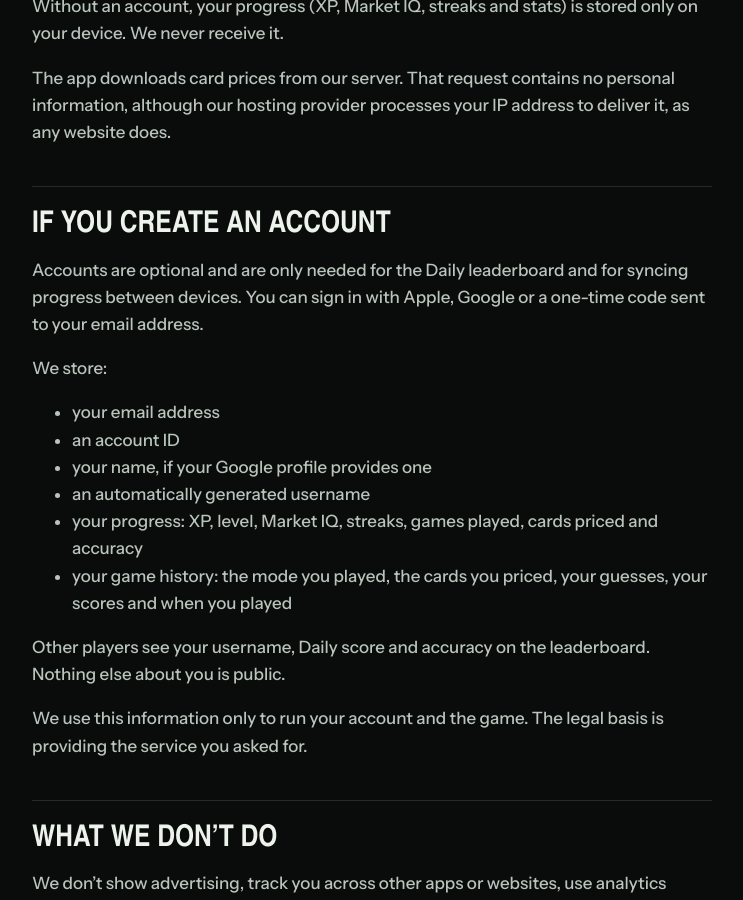
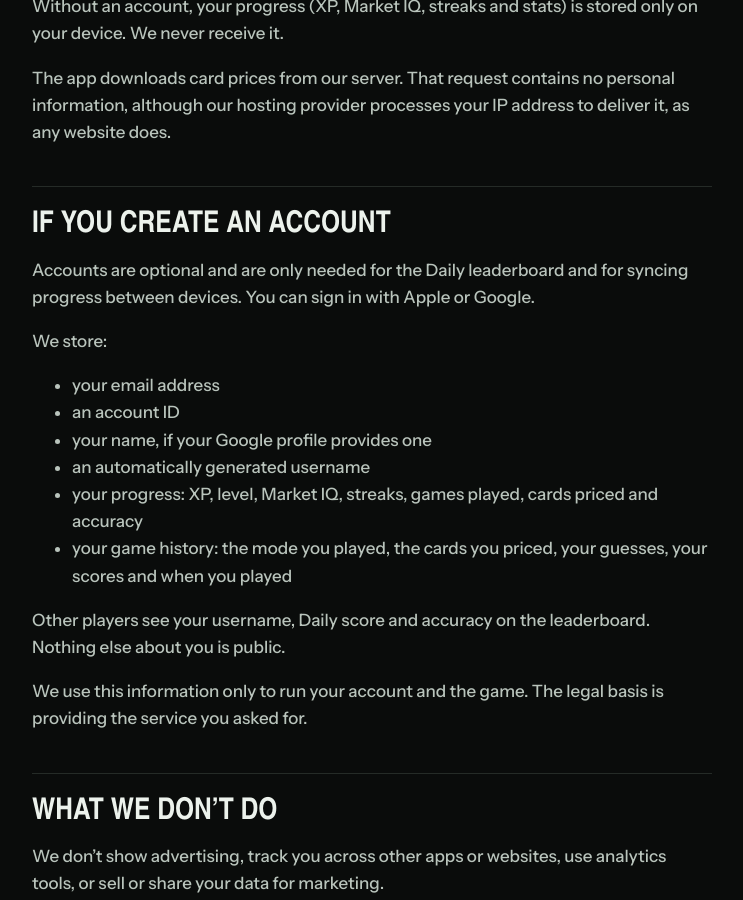
Before and after one commit to CharlieHorton/cardiq-legal, a Jekyll site: the page built from privacy.md, in a window 1280 px wide and 900 px high, scrolled down 468 px. Shown: the whole window, without its empty margins (268-1011 px from the left). Built offline with Jekyll 4.4.1, drawn with Linux system fonts in a browser that asks for light colours; some web fonts are replaced.

Commit message:
Privacy policy: sign-in is Apple or Google only
Co-Authored-By: Claude Opus 5.5 (1M context) <noreply@anthropic.com>

```diff
--- a/privacy.md
+++ b/privacy.md
@@ -17,7 +17,7 @@ The app downloads card prices from our server. That request contains no personal
 
 ## If you create an account
 
-Accounts are optional and are only needed for the Daily leaderboard and for syncing progress between devices. You can sign in with Apple, Google or a one-time code sent to your email address.
+Accounts are optional and are only needed for the Daily leaderboard and for syncing progress between devices. You can sign in with Apple or Google.
 
 We store:
 
```
